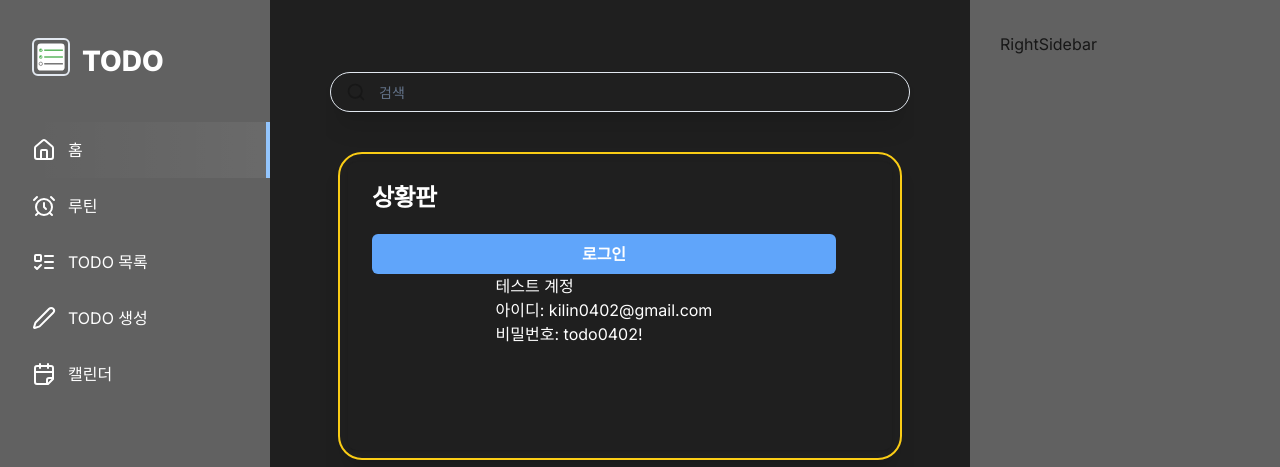
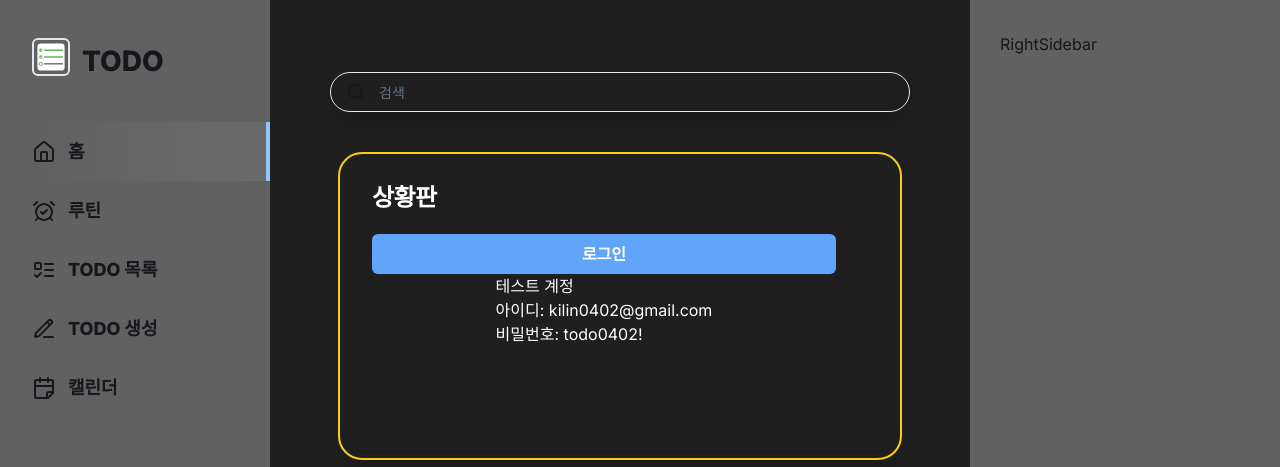
Before and after one commit to KIMLENDING/TodoList, a Next.js app: page / in a window 1280 px wide. Shown: the top 467 px of the page. Built offline with nearby package versions, Linux system fonts and the light colour scheme; no server answers.

Commit message:
LeftSidebar 텍스트 색상 변경

```diff
--- a/app/globals.css
+++ b/app/globals.css
@@ -92,7 +92,7 @@ body {
     @apply sticky right-0 top-0 flex w-[310px] flex-col overflow-y-hidden border-none bg-[#616161] px-[30px] pt-8 max-xl:hidden;
   }
   .left_sidebar {
-    @apply sticky left-0 top-0 flex w-fit flex-col  justify-between  border-none  bg-[#616161] pt-8 text-white-1 max-md:hidden lg:w-[270px] lg:pl-8;
+    @apply sticky left-0 top-0 flex w-fit flex-col  justify-between  border-none  bg-[#616161] pt-8 text-black-1 font-extrabold text-[18px] max-md:hidden lg:w-[270px] lg:pl-8;
   }
   .flex-center {
     @apply flex items-center justify-center;
--- a/components/Layout/LeftSidebar.tsx
+++ b/components/Layout/LeftSidebar.tsx
@@ -30,15 +30,16 @@ const LeftSidebar = () => {
                     <div className='border-2 rounded-md'>
                         <Image src='/icons/logo.svg' alt='menu icon' width={34} height={34} />
                     </div>
-                    <h1 className='pt-2 text-[28px] font-extrabold text-white-1 max-lg:hidden'>TODO</h1>
+                    <h1 className='pt-2 text-[28px] font-extrabold  max-lg:hidden'>TODO</h1>
                 </Link>
-                {sidebarLinks.map(({ route, label, imgURL }) => {
+                {sidebarLinks.map(({ route, label, imgURL, component }) => {
                     const isActive = pathname === route || pathname.startsWith(`${route}/`);
                     return <Link href={route} key={label}
                         className={cn('flex gap-3 items-center py-4 max-lg:px-4 justify-center lg:justify-start', {
                             'bg-nav-focus border-r-4 border-blue-300': isActive
                         })}>
-                        <Image src={imgURL} alt={label} width={24} height={24} />
+                        {/* <Image src={imgURL} alt={label} width={24} height={24} /> */}
+                        {React.createElement(component)}
                         <p>{label}</p>
                     </Link>
                 })}
--- a/constants/index.ts
+++ b/constants/index.ts
@@ -1,27 +1,33 @@
+import { AlarmCheck, CalendarFold, House, ListTodo, PencilLine, Plus } from 'lucide-react';
 export const sidebarLinks = [
     {
         imgURL: "/icons/house.svg",
         route: "/",
         label: "홈",
+        component: House
     },
     {
         imgURL: "/icons/alarm-clock.svg",
         route: "/routine",
         label: "루틴",
+        component: AlarmCheck,
     },
     {
         imgURL: "/icons/list-todo.svg",
         route: "/todos",
         label: "TODO 목록",
+        component: ListTodo,
     },
     {
         imgURL: "/icons/pencil-line.svg",
         route: "/createTodo",
         label: "TODO 생성",
+        component: PencilLine,
     },
     {
         imgURL: "/icons/calendar-fold.svg",
         route: "/calendar",
         label: "캘린더",
+        component: CalendarFold,
     },
 ];
```
